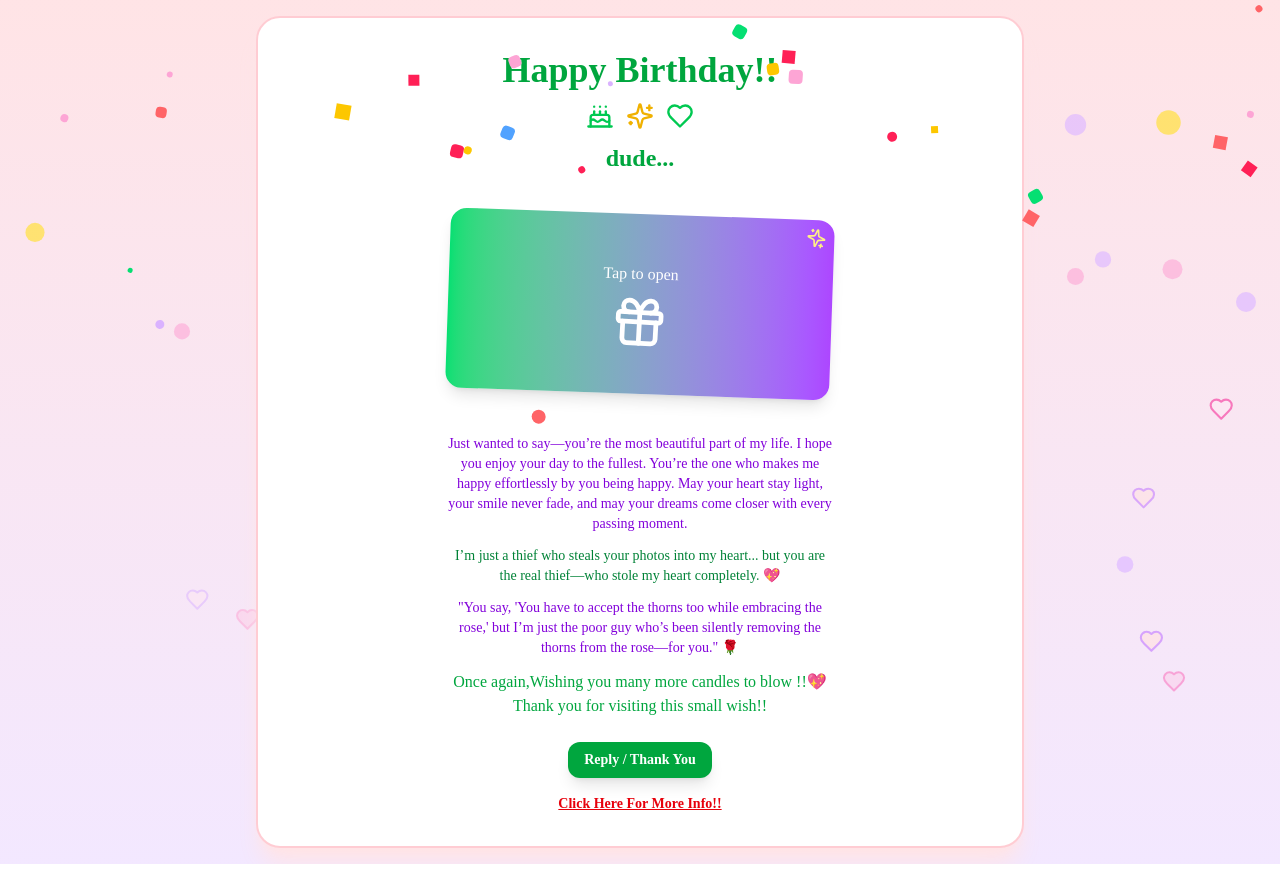
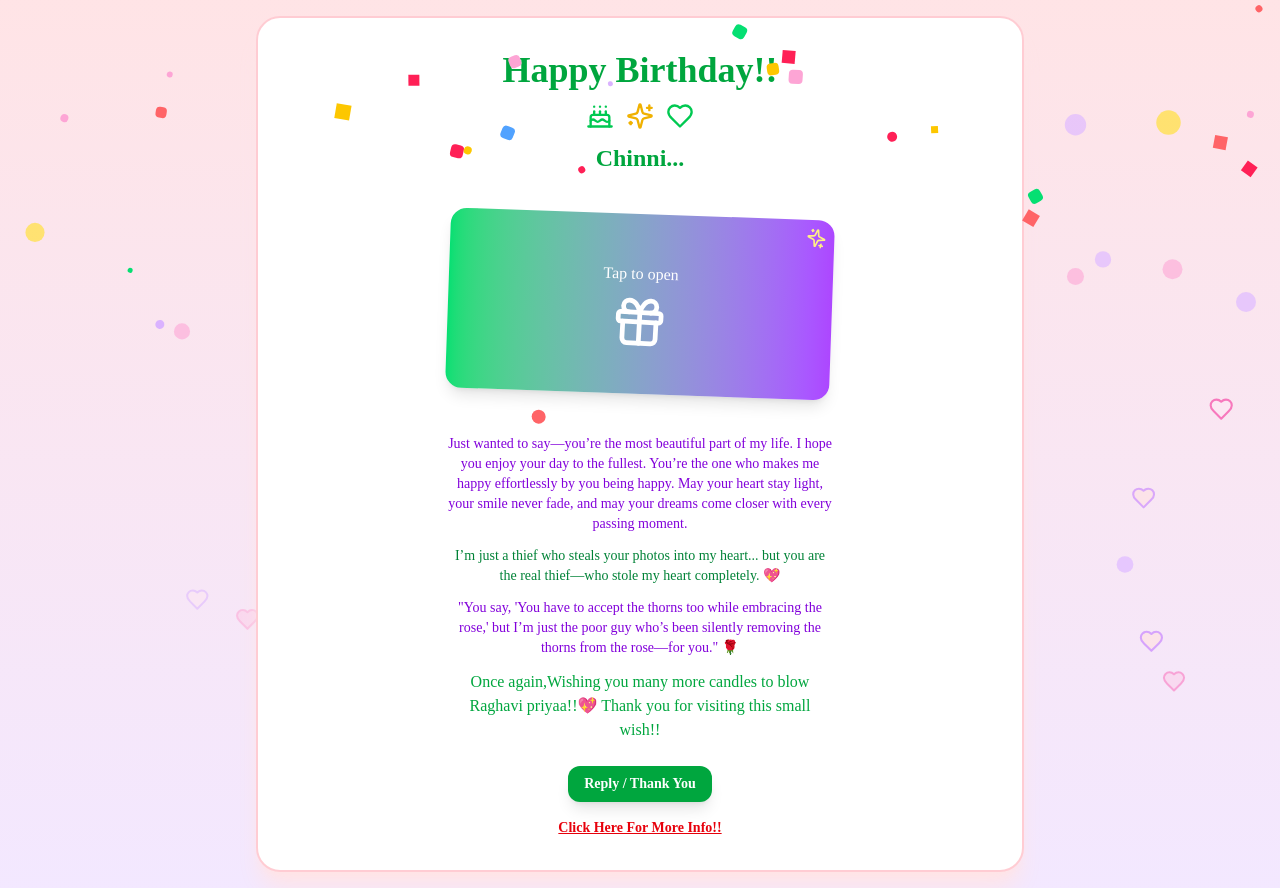
Before and after one commit to secret6499/bday, a Next.js app: page / in a window 1280 px wide. Both pictures are taken after a click on the button "For you". Before the commit the page ends 864 px from the top, so only its background shows below. Built offline with nearby package versions, Linux system fonts and the light colour scheme; no server answers; a web font is replaced by a local one.

Commit message:
Update birthday-celebration.jsx

```diff
--- a/src/components/birthday-celebration.jsx
+++ b/src/components/birthday-celebration.jsx
@@ -52,7 +52,7 @@ export default function BirthdayCelebration() {
           <Heart className="w-5 h-5 sm:w-7 sm:h-7 text-green-500" />
         </div>
         <h3 className="text-lg sm:text-2xl font-bold text-center text-green-600 mt-3">
-          dude...
+          Chinni...
         </h3>
       </motion.div>
 
@@ -158,7 +158,7 @@ export default function BirthdayCelebration() {
           </p>
           <div className="flex justify-center items-center gap-2">
             <p className="text-green-600 font-medium">
-              Once again,Wishing you many more candles to blow !!💖
+              Once again,Wishing you many more candles to blow Raghavi priyaa!!💖
               Thank you for visiting this small wish!!
             </p>
           </div>
@@ -207,7 +207,7 @@ export default function BirthdayCelebration() {
   initial={{ opacity: 0 }}
   animate={{ opacity: 1 }}
   transition={{ delay: 1.6 }}
-  onClick={() => alert("Priyaaaa...No matter who I am,but this is a small wish from me to you,Be happy and enjoy your life with whom you enjoy your life in a happy bubble!once again Happy Birthday chinni...💖")}
+  onClick={() => alert("Nothing much Chinni..No matter who I am,but this is a small wish from me for you,Be happy and enjoy your life with whom you enjoy your life in a happy bubble!once again Happy Birthday chinni...💖")}
 >
   <p className="text-xs sm:text-sm text-red-600 underline text-center font-semibold">
     Click Here For More Info!!
```
